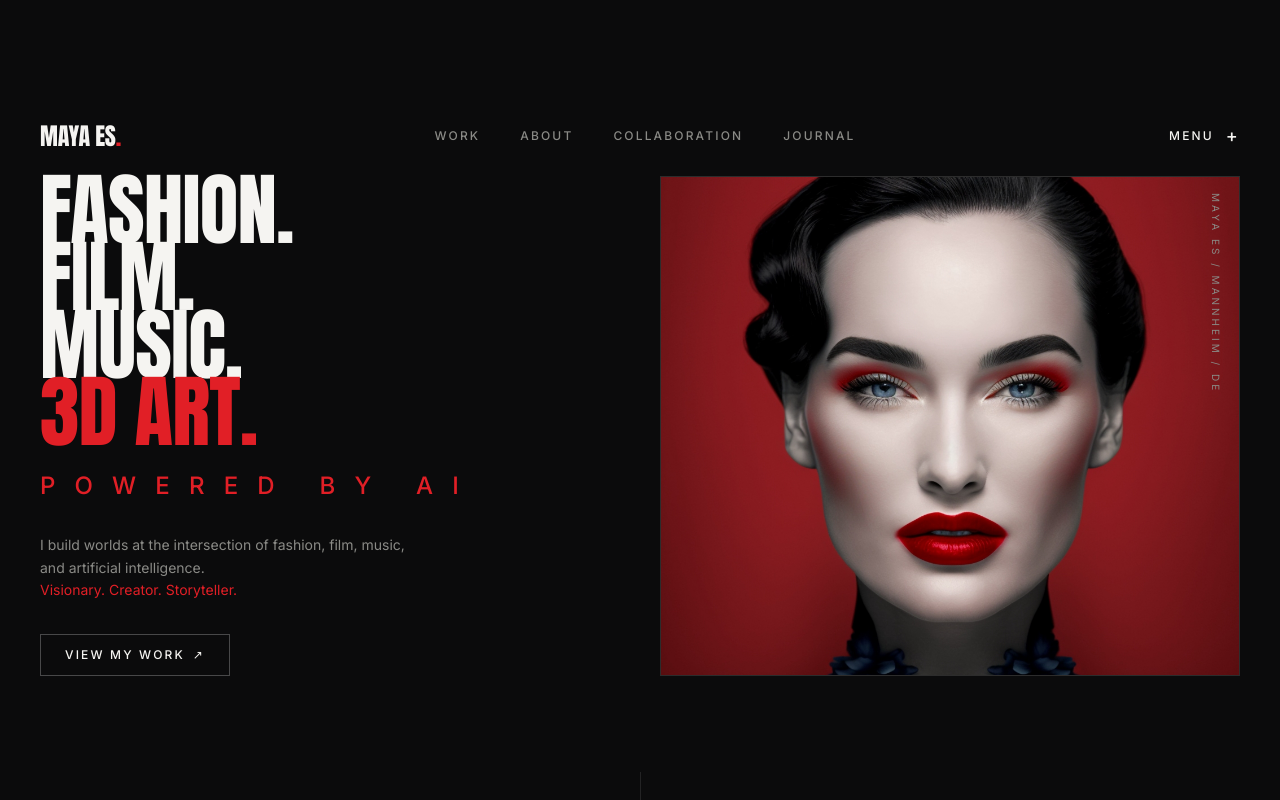
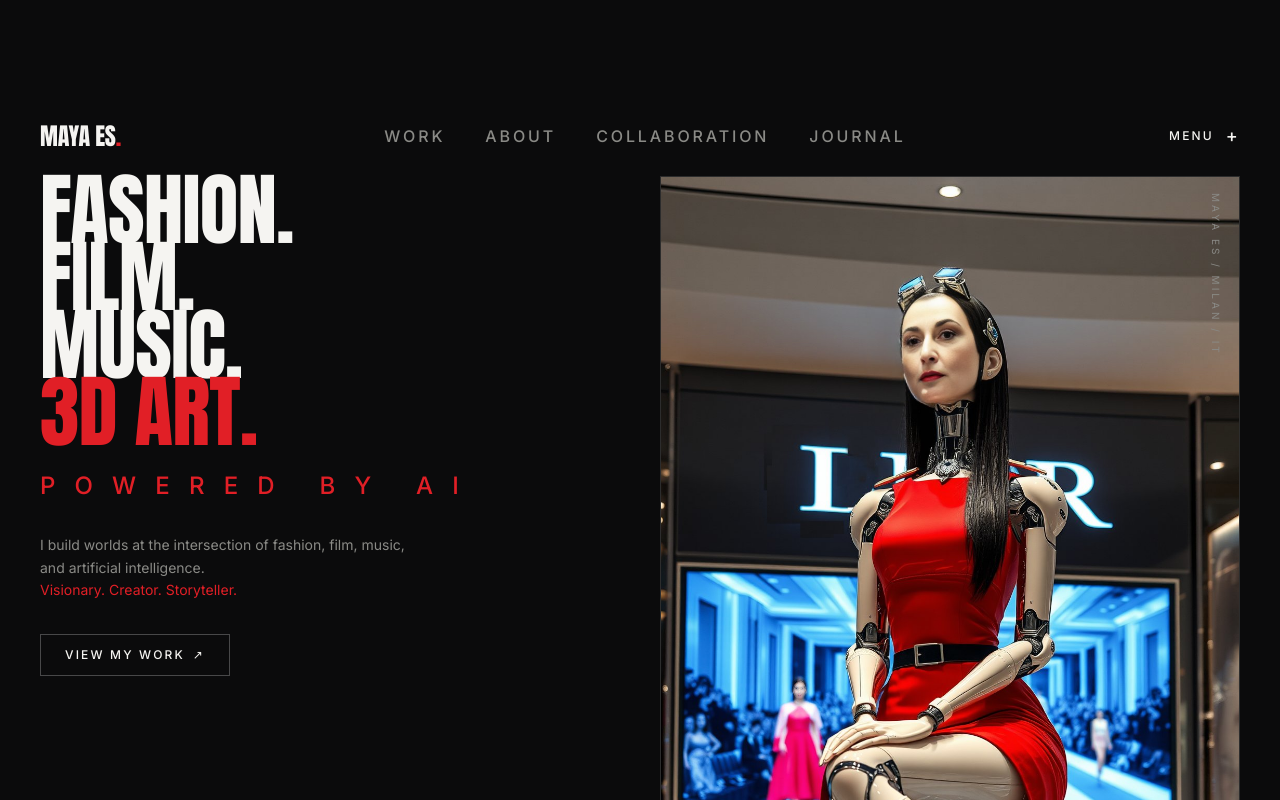
Before and after one commit to kaivonschwanen/mayaes-website, a Next.js app: page / in a window 1280 px wide. Shown: the part 800-1600 px from the top of the page. Built offline with nearby package versions, Linux system fonts and the light colour scheme; grey boxes are pictures that could not be loaded.

Commit message:
Maya Avatar eingefügt

```diff
--- a/app/page.tsx
+++ b/app/page.tsx
@@ -68,7 +68,7 @@ const toggleIntroMute = () => {
             MAYA ES<span className="text-blood">.</span>
           </a>
 
-        <nav className="hidden items-center gap-10 text-xs font-medium uppercase tracking-[0.18em] text-mute md:flex">
+          <nav className="hidden items-center gap-10 text-base font-medium uppercase tracking-[0.18em] text-mute md:flex">
             {NAV_LINKS.map((link) => (
               <a key={link} href="#" className="transition-colors hover:text-bone">
                 {link}
@@ -98,7 +98,7 @@ const toggleIntroMute = () => {
         )}
 
         {/* HERO */}
-      <section className="relative mx-auto grid max-w-[1400px] grid-cols-1 gap-10 px-6 pb-16 md:grid-cols-2 md:px-10 md:pb-24">
+        <section className="relative mx-auto grid max-w-[1400px] grid-cols-1 gap-10 px-6 pb-16 md:grid-cols-2 md:items-start md:px-10 md:pb-24">
           <div className="flex flex-col justify-center">
             <h1 className="font-display text-[15vw] leading-[0.85] tracking-tight md:text-[6.2vw]">
               FASHION.
@@ -134,9 +134,9 @@ const toggleIntroMute = () => {
             </a>
           </div>
 
-        <div className="relative flex min-h-[420px] items-center justify-center overflow-hidden border border-white/10 bg-ink-soft md:min-h-0">
+          <div className="relative flex aspect-[1/2] items-center justify-center overflow-hidden border border-white/10 bg-ink-soft">
             <Image
-            src="/hero1.jpg"
+              src="/Maya Avatar Homepage.jpg"
               alt="Portrait"
               fill
               priority
@@ -144,7 +144,7 @@ const toggleIntroMute = () => {
               sizes="(min-width: 768px) 50vw, 100vw"
             />
             <span className="absolute right-4 top-4 z-10 text-[10px] uppercase tracking-[0.3em] text-mute [writing-mode:vertical-rl]">
-            MAYA ES / MANNHEIM / DE
+              MAYA ES / MILAN / IT
             </span>
           </div>
         </section>
@@ -319,10 +319,10 @@ const toggleIntroMute = () => {
               </span>
               <p className="mt-3 text-sm leading-relaxed">
                 mayaes2018@gmail.com
-              <br />
+                {/* <br />
                 +49 151 53590868
                 <br />
-              Mannheim, Germany
+                Mannheim, Germany */}
               </p>
             </div>
             <div className="flex flex-col gap-2 text-xs font-medium uppercase tracking-[0.18em]">
```
Also changed, not shown: public/Maya Avatar Homepage.jpg (added), public/hero1.jpg (deleted). Lines whose indentation alone changed are shown as unchanged.
